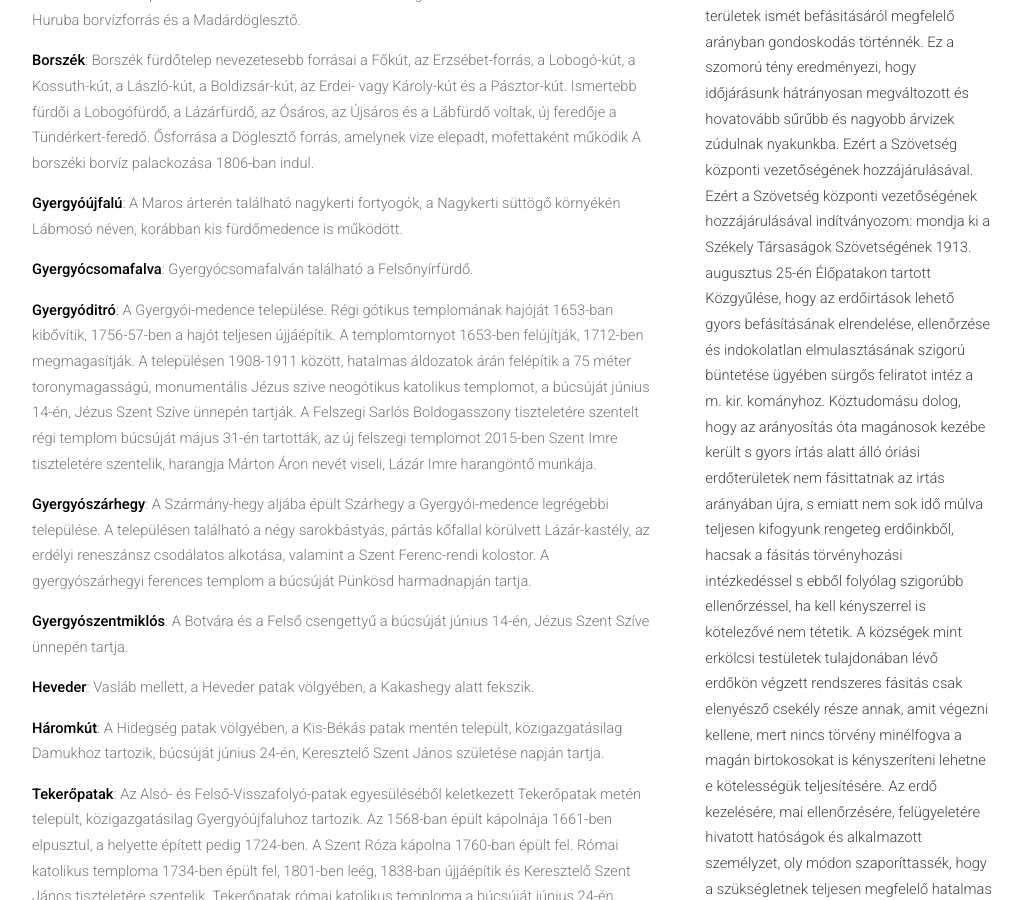
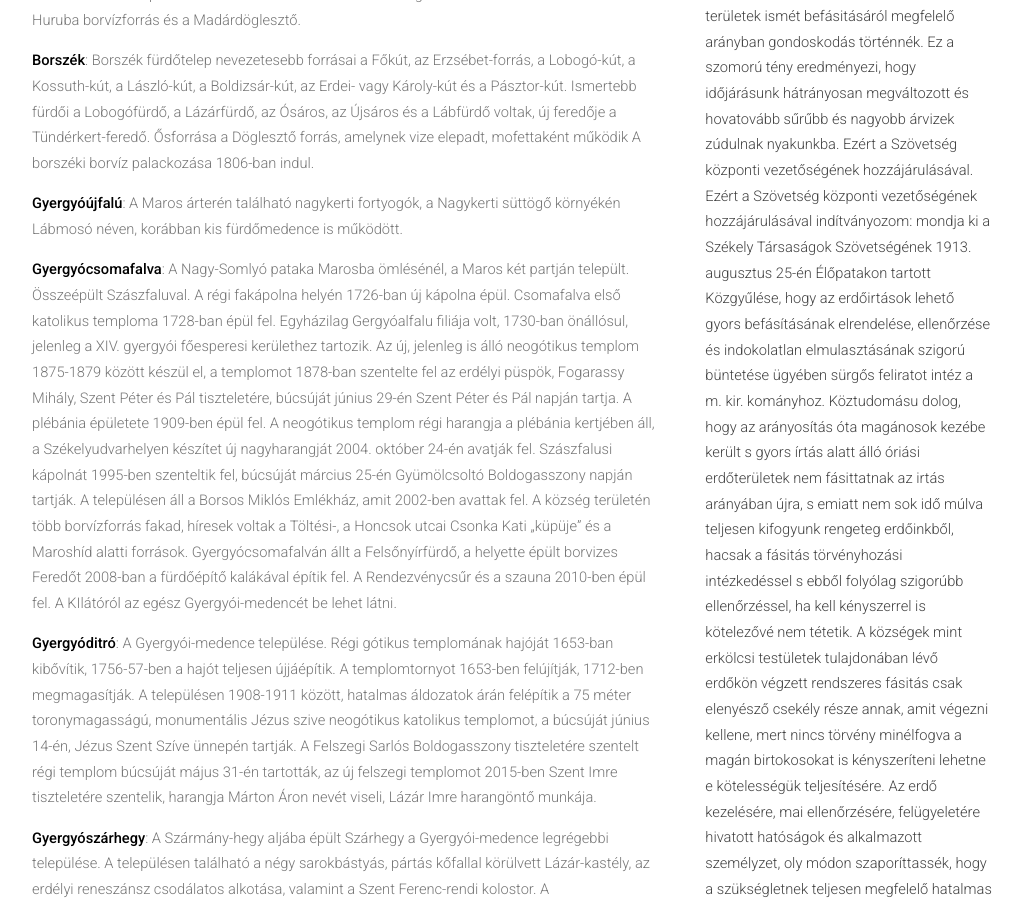
Before and after one commit to siculia/siculia.github.io, a Jekyll site: the page built from siculia-gyergyoszek.html, in a window 1280 px wide and 900 px high, scrolled down 1347 px. Shown: the whole window, without its empty margins (128-1150 px from the left). Built offline with Jekyll 4.4.1, drawn with Linux system fonts in a browser that asks for light colours; nearby versions of some CDN libraries; library files that are not in the unit come from our copies.

Commit message:
Gyergyócsomafalva

```diff
--- a/siculia-gyergyoszek.html
+++ b/siculia-gyergyoszek.html
@@ -33,7 +33,7 @@ layout: default
 						<p style="text-align: left;"><b>Bélbor</b>: Bélbor településtől keletre a Maroshévíz-Borszék megszünt kisvasút mellett fekszik a Huruba borvízforrás és a Madárdöglesztő.</p>
 						<p style="text-align: left;"><b>Borszék</b>: Borszék fürdőtelep nevezetesebb forrásai a Főkút, az Erzsébet-forrás, a Lobogó-kút, a Kossuth-kút, a László-kút, a Boldizsár-kút, az Erdei- vagy Károly-kút és a Pásztor-kút. Ismertebb fürdői a Lobogófürdő, a Lázárfürdő, az Ósáros, az Újsáros és a Lábfürdő voltak, új feredője a Tündérkert-feredő. Ősforrása a Döglesztő forrás, amelynek vize elepadt, mofettaként működik A borszéki borvíz palackozása 1806-ban indul.</p>
 						<p style="text-align: left;"><b>Gyergyóújfalú</b>: A Maros árterén található nagykerti fortyogók, a Nagykerti süttögő környékén Lábmosó néven, korábban kis fürdőmedence is működött.</p>
-						<p style="text-align: left;"><b>Gyergyócsomafalva</b>: Gyergyócsomafalván található a Felsőnyírfürdő.</p>
+						<p style="text-align: left;"><b>Gyergyócsomafalva</b>: A Nagy-Somlyó pataka Marosba ömlésénél, a Maros két partján települt. Összeépült Szászfaluval. A régi fakápolna helyén 1726-ban új kápolna épül. Csomafalva első katolikus temploma 1728-ban épül fel. Egyházilag Gergyóalfalu filiája volt, 1730-ban önállósul, jelenleg a XIV. gyergyói főesperesi kerülethez tartozik. Az új, jelenleg is álló neogótikus templom 1875-1879 között készül el, a templomot 1878-ban szentelte fel az erdélyi püspök, Fogarassy Mihály, Szent Péter és Pál tiszteletére, búcsúját június 29-én Szent Péter és Pál napján tartja. A plébánia épületete 1909-ben épül fel. A neogótikus templom régi harangja a plébánia kertjében áll, a Székelyudvarhelyen készítet új nagyharangját 2004. október 24-én avatják fel. Szászfalusi kápolnát 1995-ben szenteltik fel, búcsúját március 25-én Gyümölcsoltó Boldogasszony napján tartják. A településen áll a Borsos Miklós Emlékház, amit 2002-ben avattak fel. A község területén több borvízforrás fakad, híresek voltak a Töltési-, a Honcsok utcai Csonka Kati „küpüje” és a Maroshíd alatti források. Gyergyócsomafalván állt a Felsőnyírfürdő, a helyette épült borvizes Feredőt 2008-ban a fürdőépítő kalákával építik fel. A Rendezvénycsűr és a szauna 2010-ben épül fel. A KIlátóról az egész Gyergyói-medencét be lehet látni.</p>
 						<p style="text-align: left;"><b>Gyergyóditró</b>: A Gyergyói-medence települése. Régi gótikus templomának hajóját 1653-ban kibővítik, 1756-57-ben a hajót teljesen újjáépítik. A templomtornyot 1653-ben felújítják, 1712-ben  megmagasítják. A településen 1908-1911 között, hatalmas áldozatok árán felépítik a 75 méter toronymagasságú, monumentális Jézus szive neogótikus katolikus templomot, a búcsúját június 14-én, Jézus Szent Szíve ünnepén tartják. A Felszegi Sarlós Boldogasszony tiszteletére szentelt régi templom búcsúját május 31-én tartották, az új felszegi templomot 2015-ben Szent Imre tiszteletére szentelik, harangja Márton Áron nevét viseli, Lázár Imre harangöntő munkája.</p>
 						<p style="text-align: left;"><b>Gyergyószárhegy</b>: A Szármány-hegy aljába épült Szárhegy a Gyergyói-medence legrégebbi települése. A településen található a négy sarokbástyás, pártás kőfallal körülvett Lázár-kastély, az erdélyi reneszánsz csodálatos alkotása, valamint a Szent Ferenc-rendi kolostor. A gyergyószárhegyi ferences templom a búcsúját Pünkösd harmadnapján tartja.</p>
 						<p style="text-align: left;"><b>Gyergyószentmiklós</b>: A Botvára és a Felső csengettyű a búcsúját június 14-én, Jézus Szent Szíve ünnepén tartja.
--- a/siculia-udvarhelyszek.html
+++ b/siculia-udvarhelyszek.html
@@ -98,7 +98,7 @@ layout: default
 							<p style="text-align: left;"><b>Székelyszentmihály</b>: Székelyszentmihály a Gada-, a Szalon- és a Szalom-patakok Nyikóba torkollásánál fekszik, özigazgatásilag Siménfalvához tartozik.</p>
 							<p style="text-align: left;"><b>Székelyszentlélek</b>: Búcsúját Pünkösdkor tartja.
 							<p style="text-align: left;"><b>Székelyudvarhely</b>: Székelyudvarhely a Nagy-Küküllő völgyének felső szakaszán települt. A város főterén, a Patkóban szoborpark áll, a magyar történelem nagy alakjaiva és Csaba királyfi jelképes szobrával. A főtér református temploma 1781-ben épült. A székelyudvarhelyi Jézus szive kápolna a búcsúját június 14-én, Jézus Szent Szíve ünnepén tartja. A székelyudvarhelyi katolikus esperesi kerület a búcsúját Úrnapján tartja. A székelyudvarhelyi ferences teplom a búcsúját június 29-én Szent Péter és Pál napján tartja. A városból eltünt a Budvár-fürdő, a Feketető-fürdő és a Solymosi-fürdő.</p>
-							<p style="text-align: left;"><b>Székelyvarság</b>: A Nagy-Küküllő forrásvidékén települt szórványtelepülés, Varságtelep 1902-ben lesz önálló plébánia, 1907-ben válik el Oroszhegy községtől és válik önálló községgé, a központja 1908-tól viseli a Székelyvarság nevet, részei Varságtisztása, Bolygóbükke, For­rás­kö­ze, Sólyom­kő­pataka, Nagy­kút­pa­ta­ka, Bagzos és Küküllőtelep. Római katolikus temploma 1902–1904 között Majláth Gusztáv Károly gyulafehérvári püspök támogatásából épült, a búcsúját június 29-én, Szent Péter és Pál napján tartja.  A település 2001 és 2003 között ravatalozó kápolnát épít, plébániája 2008-ban épül fel, a XV. székelyudvarhelyi főesperesi kerülethez tartozik. A teplom tornyát 1949-ben vihar veri, az eredeti tornyot 2016-ban állítják helyre. Székelyvarság központjától 3-4 kilométerre találjuk a két lépcsős Csorgókő-vízesést, ettől örszáz méterre van a Jézus-kútja forrás. A település határában emelkedett a Tartód vára.</p>
+							<p style="text-align: left;"><b>Székelyvarság</b>: A Nagy-Küküllő forrásvidékén települt szórványtelepülés, Varságtelep 1902-ben lesz önálló plébánia, 1907-ben válik el Oroszhegy községtől és válik önálló községgé, a központja 1908-tól viseli a Székelyvarság nevet, részei Varságtisztása, Bolygóbükke, For­rás­kö­ze, Sólyom­kő­pataka, Nagy­kút­pa­ta­ka, Bagzos és Küküllőtelep. Római katolikus temploma 1902–1904 között Majláth Gusztáv Károly gyulafehérvári püspök támogatásából épült, a búcsúját június 29-én, Szent Péter és Pál napján tartja.  A település 2001 és 2003 között ravatalozó kápolnát épít, plébániája 2008-ban épül fel, a XV. székelyudvarhelyi főesperesi kerülethez tartozik. A teplom tornyát 1949-ben vihar veri, az eredeti tornyot 2016-ban állítják helyre. Székelyvarság központjától 3-4 kilométerre találjuk a két lépcsős Csorgókő-vízesést, ettől örszáz méterre van a Jézus-kútja forrás. A település határában emelkedett a Tartód vára. Híres a zsindelykészítéséről.</p>
 							<p style="text-align: left;"><b>Zeteváralja</b>: Zeteváralja Zetelakához tartozik, fő nevezetessége a völgyzáró gát és az 1976-1992 között létrejött víztározó. A víztározó tó népszerű kiránduló- és fürdőhely. Búcsúját május 1-jén Szent József napján tartják.</p>
 							<p style="text-align: left;"><b>Zetelaka</b>: Zetelaka búcsúját május 3-án, a Szent Kereszt megtalálása napján tartják.</p>
 
```
